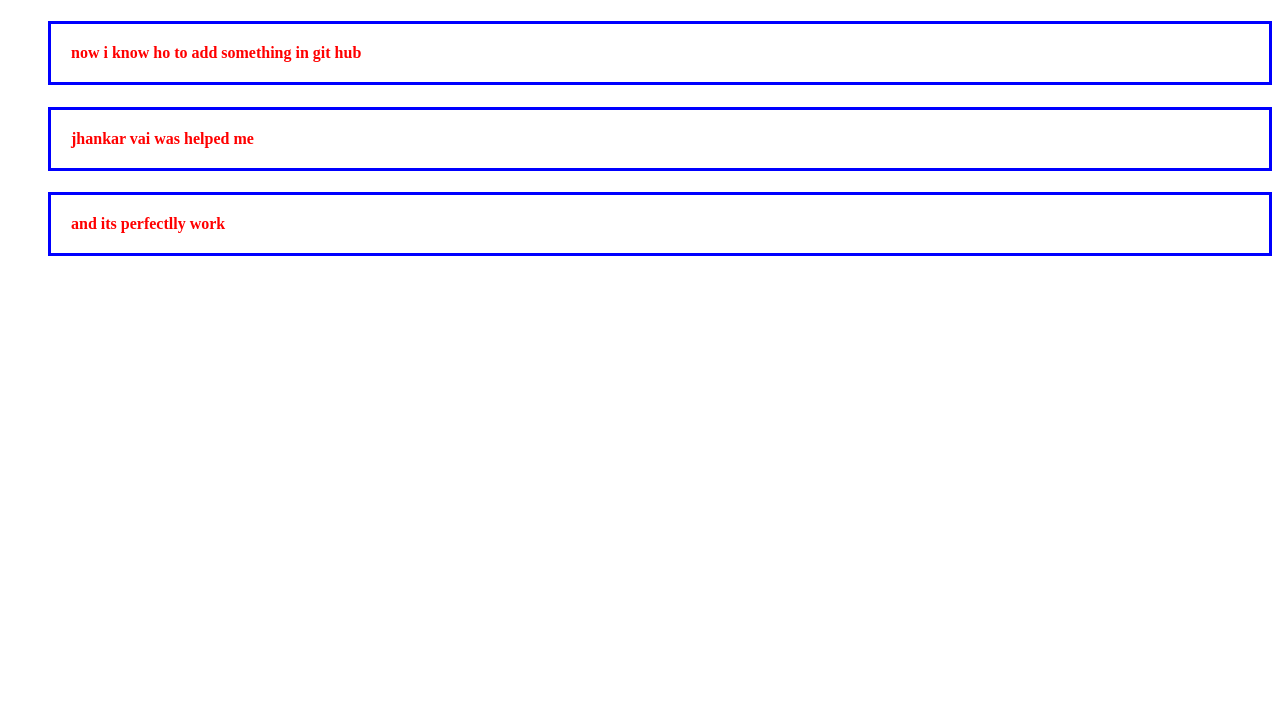
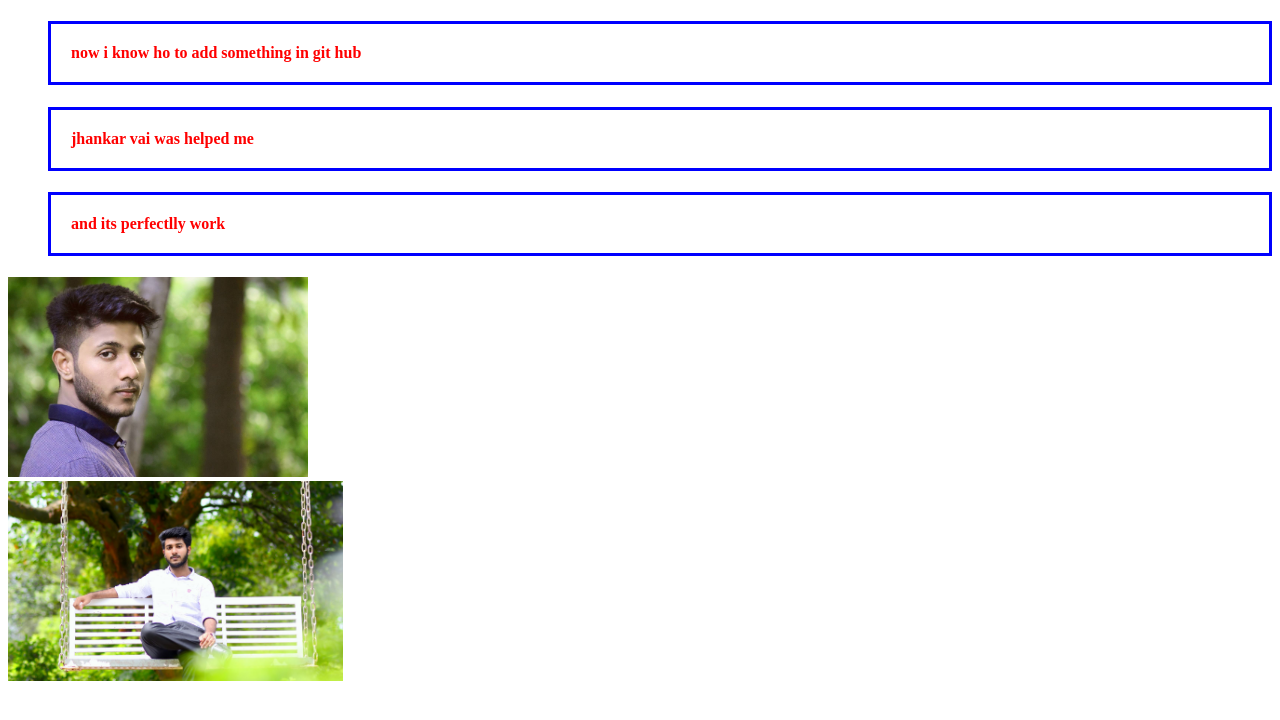
Before and after one commit to SAZID404/1st-module.html, a plain HTML site: page index.html in a window 1280 px wide. Drawn offline with Linux system fonts and the light colour scheme.

Commit message:
images add

```diff
--- a/index.html
+++ b/index.html
@@ -18,6 +18,8 @@
     <h4>now i know ho to add something in git hub</h4>
     <h4>jhankar vai was helped me </h4>
     <h4>and its perfectlly work</h4>
+    <img src="sazid1.jpg" alt="" height="200px"><br>
+    <img src="sazid2.jpg" alt="" height="200px">
 
 </body>
 </html>
```
Also changed, not shown: sazid1.jpg (added), sazid2.jpg (added).
